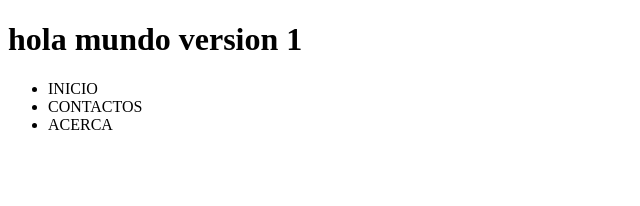
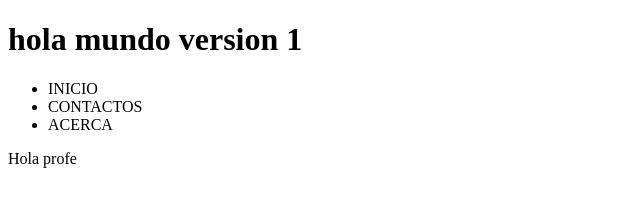
Before and after one commit to moios/tsctfp, a plain HTML site: page index.html in a window 1280 px wide. Shown: the full height of the page, 0-640 px from the left. Drawn offline with Linux system fonts and the light colour scheme.

Commit message:
agrego el footer
Hola profe

```diff
--- a/index.html
+++ b/index.html
@@ -12,5 +12,6 @@
                     <li>ACERCA</li>
                 </ul>
             </nav>
+            <footer>Hola profe</footer>
         </body>
     </html>
```
